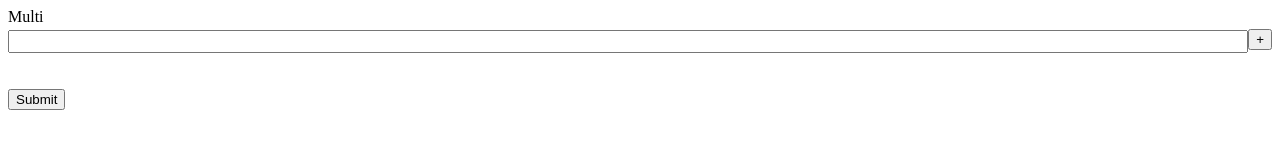
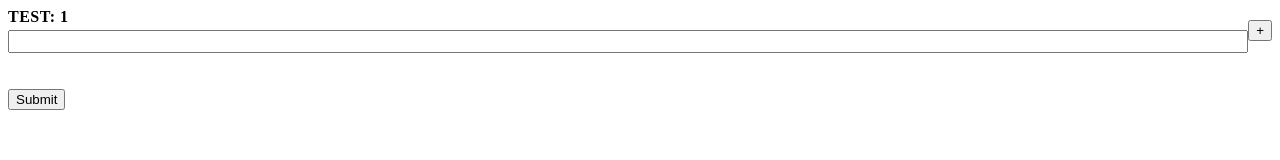
Before and after one commit to freddan88/react-typescript-examples-01, a React (Create React App) app: page /multi in a window 1280 px wide. Shown: the top 160 px of the page. Built offline with nearby package versions, Linux system fonts and the light colour scheme.

Commit message:
Adding dynamic label and name to multi

```diff
--- a/src/components/FormFieldMulti.tsx
+++ b/src/components/FormFieldMulti.tsx
@@ -1,8 +1,7 @@
 import { useState, ReactNode, cloneElement, useRef, useEffect } from "react";
 import { last, isEmpty } from "lodash";
-
 interface IProps {
-  children: JSX.Element & ReactNode & any;
+  children: JSX.Element & ReactNode;
 }
 
 const outputStyles = {
@@ -18,11 +17,8 @@ interface IState {
 
 const FormFieldMulti: React.FC<IProps> = (props) => {
   const [inputs, setInputs] = useState<IState[]>([{ id: 1, value: "" }]);
-  const [error, setError] = useState<string>("");
 
-  const getChildErrors = (error: string) => {
-    setError(error);
-  };
+  // console.dir(props.children.type.name);
 
   const appendInputs = () => {
     const prev = last(inputs);
@@ -57,8 +53,9 @@ const FormFieldMulti: React.FC<IProps> = (props) => {
   };
 
   const renderChildren = () => {
-    return inputs.map((input) => {
-      const clonedElement = cloneElement(props.children, { value: input.value, id: input.id, errors: getChildErrors });
+    const { name, label } = props.children.props;
+    return inputs.map((input, index) => {
+      const clonedElement = cloneElement(props.children, { value: input.value, id: input.id, label: `${label}: ${index + 1}`, name: `${name}[]` });
       return (
         <div key={input.id} style={outputStyles}>
           {clonedElement}
@@ -68,12 +65,7 @@ const FormFieldMulti: React.FC<IProps> = (props) => {
     });
   };
 
-  return (
-    <div>
-      <label style={{ color: error ? "red" : "black" }}>Multi</label>
-      {renderChildren()}
-    </div>
-  );
+  return <div>{renderChildren()}</div>;
 };
 
 export default FormFieldMulti;
--- a/src/components/TextInput/TextInput.tsx
+++ b/src/components/TextInput/TextInput.tsx
@@ -4,21 +4,14 @@ import { handleChange, handleInvalid } from "./textInputHelpers";
 interface IProps {
   id?: string;
   name: string;
-  label?: string;
+  label: string;
   value?: string;
   error?: string;
-  errors?: (error: string) => void;
 }
 
 const TextInput: React.FC<IProps> = (props) => {
   const [value, setValue] = useState<string>("");
   const [error, setError] = useState<string>("");
-
-  useEffect(() => {
-    if (props.errors && typeof props.errors === "function") {
-      props.errors(error);
-    }
-  }, [error]);
 
   useEffect(() => {
     setError(props.error ?? "");
@@ -32,7 +25,7 @@ const TextInput: React.FC<IProps> = (props) => {
 
   return (
     <div className="form__group">
-      {props.label && <label htmlFor={props.name}>{props.label}</label>}
+      {props.label && <label htmlFor={inputId}>{props.label}</label>}
       <input
         required
         type="text"
--- a/src/components/TextInput/textInputValidation.ts
+++ b/src/components/TextInput/textInputValidation.ts
@@ -1,5 +1,4 @@
 export const validationMessages = (state: ValidityState) => {
-  // console.log(state);
   switch (true) {
     case state.valueMissing:
       return "Value is missing";
--- a/src/pages/MountMulti.tsx
+++ b/src/pages/MountMulti.tsx
@@ -5,7 +5,7 @@ const MountMulti: React.FC = () => {
   return (
     <form onSubmit={(e) => e.preventDefault()}>
       <FormFieldMulti>
-        <TextInput name="test" />
+        <TextInput name="test" label="test" />
       </FormFieldMulti>
       <br />
       <br />
```
